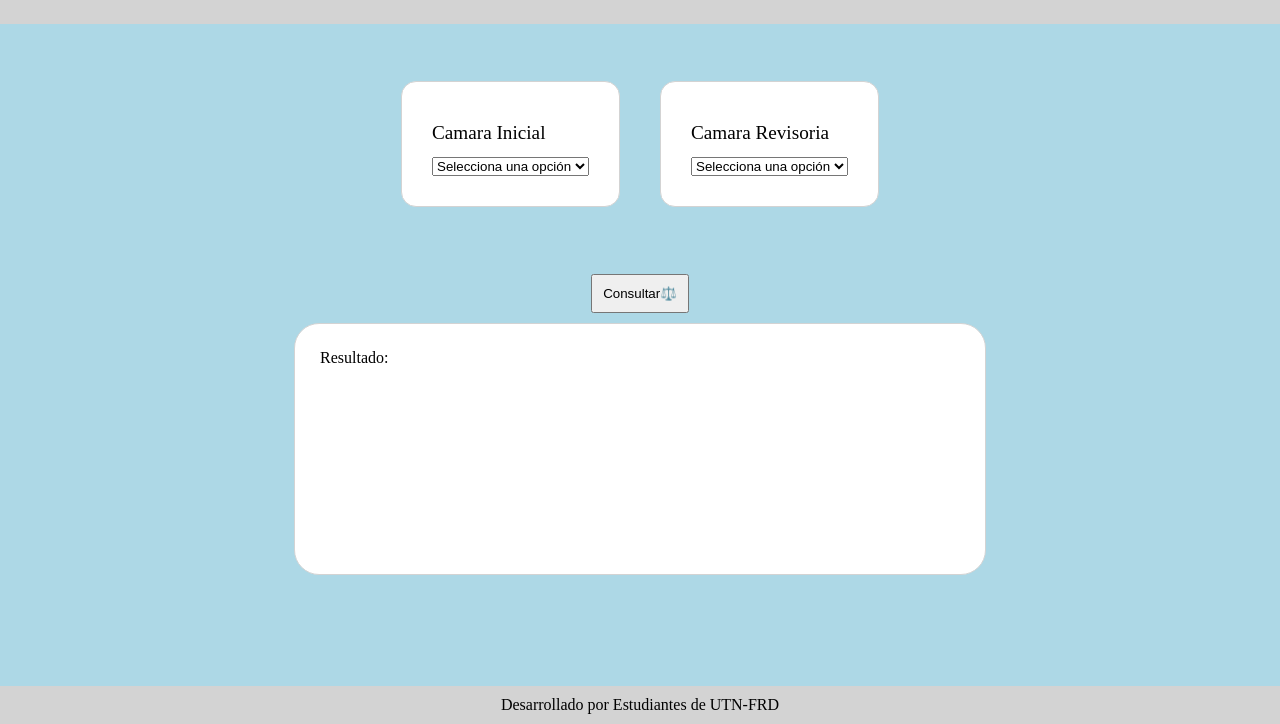
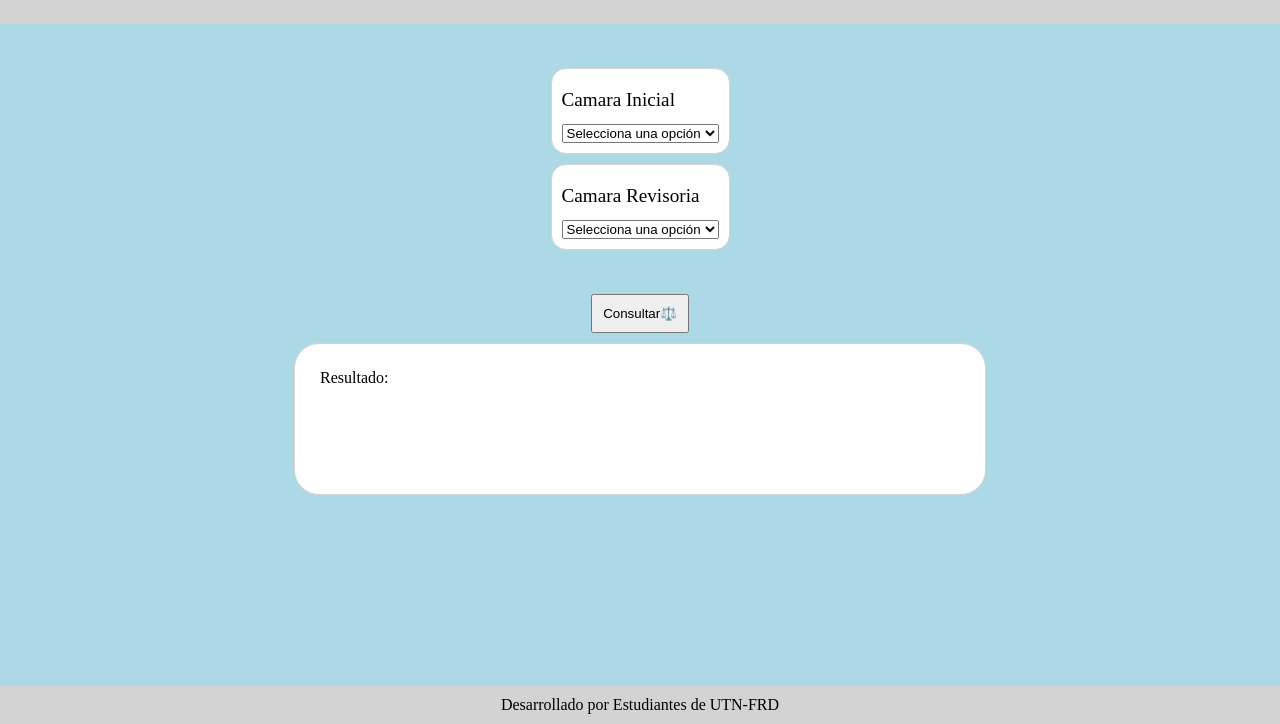
Before and after one commit to ignacix/ProyectoLeyes, a plain HTML site: page index.html in a window 1280 px wide. Shown: the part 76-800 px from the top of the page. Drawn offline with Linux system fonts and the light colour scheme.

Commit message:
se agrega media CSS para manipular la altura de la vista movil

```diff
--- a/styles.css
+++ b/styles.css
@@ -82,3 +82,19 @@ footer{
  }
 
 }
+@media only screen and (max-height:800px){
+    #opciones{
+       flex-direction: column;
+       margin: 5px;
+       padding-top: 10px;;
+    }
+    #opciones div{
+        margin: 5px;
+        padding: 10px;
+    }
+
+    #Resultado div{
+        height: 100px;
+    }
+
+}
```
